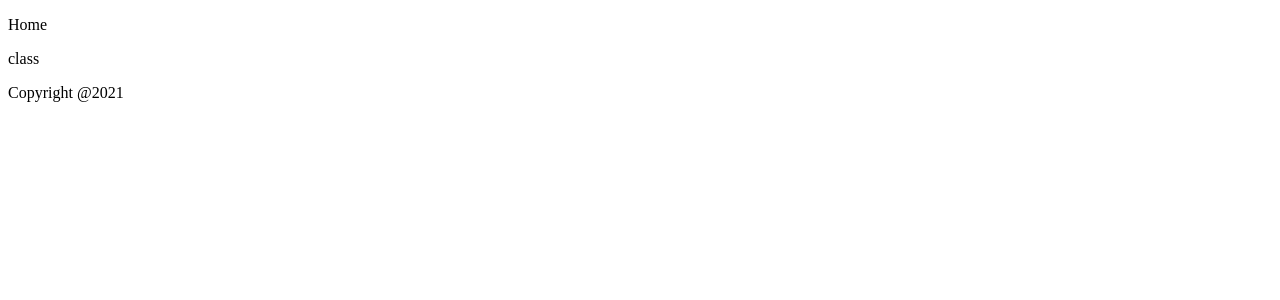
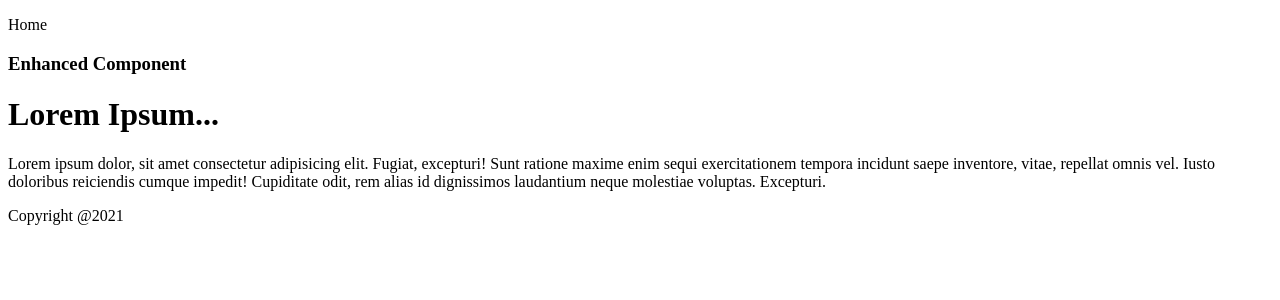
Before and after one commit to Vijayrajdev/react-app, a React (Create React App) app: page / in a window 1280 px wide. Shown: the top 300 px of the page. Built offline with nearby package versions, Linux system fonts and the light colour scheme.

Commit message:
Complete class

```diff
--- a/src/App.js
+++ b/src/App.js
@@ -1,16 +1,15 @@
-import React from 'react'
-import Content from './components/Content'
-import Footer from './components/Footer'
-import Header from './components/Header'
+import Description from "./components/Description";
+import Footer from "./layouts/Footer";
+import Header from "./layouts/Header";
 
 const App = () => {
   return (
     <div>
-      <Header/>
-      <Content/>
-      <Footer/>
+      <Header />
+      <Description />
+      <Footer />
     </div>
-  )
-}
+  );
+};
 
-export default App
+export default App;
--- /dev/null
+++ b/src/HOC/enhance.jsx
@@ -0,0 +1,10 @@
+const enhance = (Component) => {
+  return () => (
+    <div>
+      <h3>Enhanced Component</h3>
+      <Component />
+    </div>
+  );
+};
+
+export default enhance;
--- a/src/components/Content.js
+++ /dev/null
@@ -1,11 +0,0 @@
-import { Component } from "react";
-
-class Content extends Component {
-  render() {
-    return <div>
-      class
-    </div>;
-  }
-}
-
-export default Content;
--- /dev/null
+++ b/src/components/Description.jsx
@@ -0,0 +1,18 @@
+import enhance from "../HOC/enhance";
+
+const Description = () => {
+  return (
+    <div>
+      <h1>Lorem Ipsum...</h1>
+      <p>
+        Lorem ipsum dolor, sit amet consectetur adipisicing elit. Fugiat,
+        excepturi! Sunt ratione maxime enim sequi exercitationem tempora
+        incidunt saepe inventore, vitae, repellat omnis vel. Iusto doloribus
+        reiciendis cumque impedit! Cupiditate odit, rem alias id dignissimos
+        laudantium neque molestiae voluptas. Excepturi.
+      </p>
+    </div>
+  );
+};
+
+export default enhance(Description);
```
Also changed, not shown: src/layouts/Footer.jsx (renamed from src/components/Footer.js), src/layouts/Header.jsx (renamed from src/components/Header.js).
